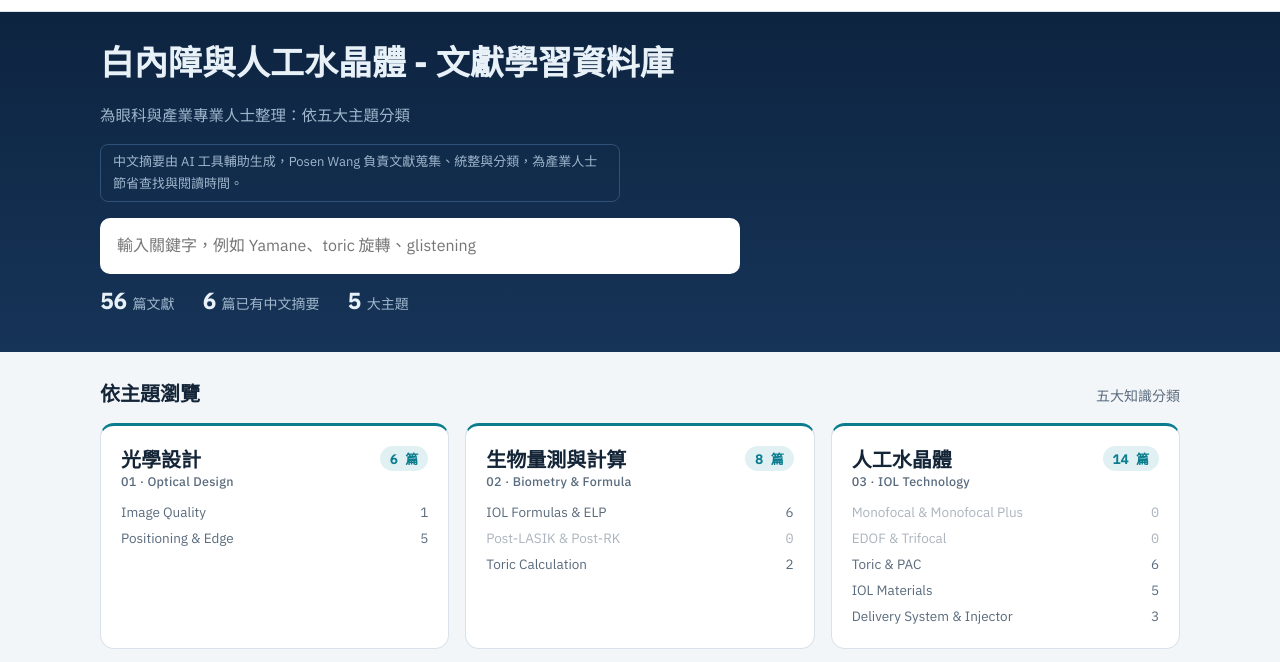
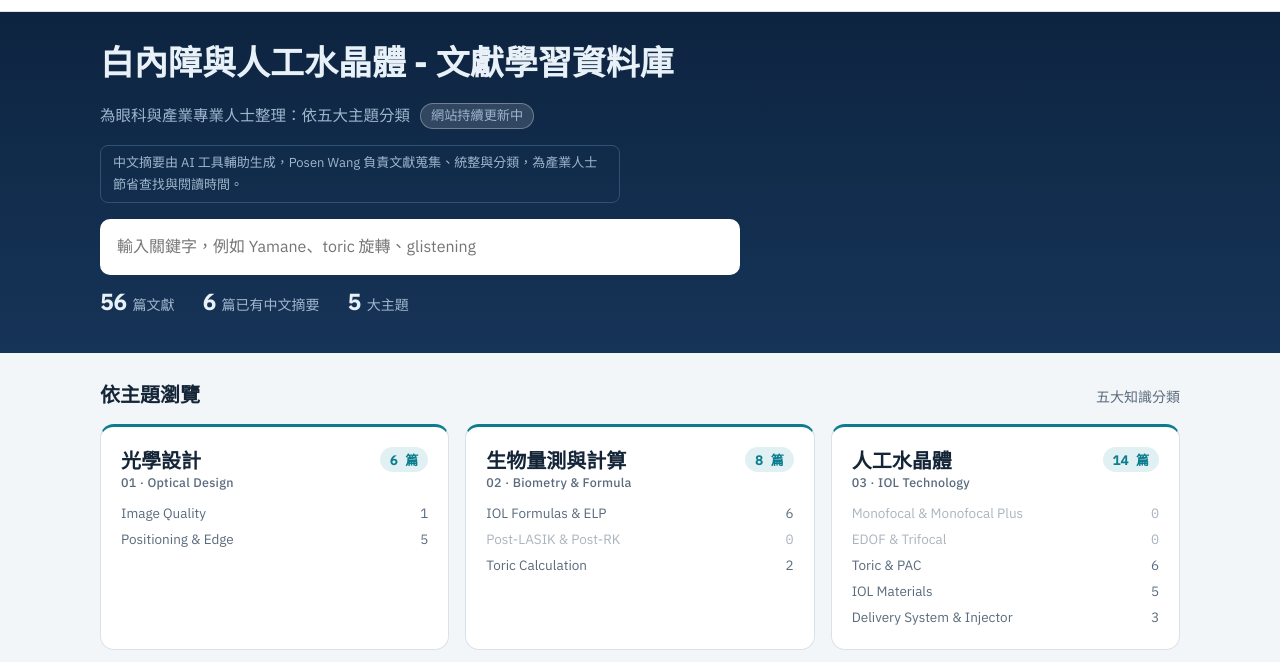
Before and after one commit to Posen-Cataract/cataract-iol-insight, a plain HTML site: page index.html in a window 1280 px wide. Shown: the part 71-733 px from the top of the page. Drawn offline with Linux system fonts and the light colour scheme.

Commit message:
封面加註網站持續更新中
Co-Authored-By: Claude Opus 5.5 <noreply@anthropic.com>
Claude-Session: https://claude.ai/code/session_016wQ7fvYTvoFfUFGo59LGCy

```diff
--- a/index.html
+++ b/index.html
@@ -309,6 +309,7 @@ summary:hover .chev { color: var(--accent); }
 .share-out { font-size: 12.5px; color: var(--accent); display: inline-flex; gap: 6px; align-items: center; flex-wrap: wrap; }
 .share-url { font: inherit; font-size: 12px; width: min(420px, 80vw); padding: 6px 8px; border: 1px solid var(--line); border-radius: 6px; background: var(--surface); color: var(--ink); }
 .fig-ref { margin: 0; padding: 12px 14px; border: 1px dashed var(--line); border-radius: 8px; font-size: 13px; color: var(--muted); }
+.hero-live { display: inline-block; margin-left: 10px; padding: 1px 10px; border-radius: 999px; font-size: 0.85em; background: rgba(255,255,255,.14); border: 1px solid rgba(255,255,255,.3); white-space: nowrap; vertical-align: 1px; }
 </style>
 </head>
 <body>
@@ -372,7 +373,7 @@ function hero(on) {
   const list = all();
   heroEl.innerHTML = `<section class="hero"><div class="wrap">
     <h1>白內障與人工水晶體 - 文獻學習資料庫</h1>
-    <p>為眼科與產業專業人士整理：依${['零','一','二','三','四','五','六','七','八','九','十'][DATA.categories.length] || DATA.categories.length}大主題分類</p>
+    <p>為眼科與產業專業人士整理：依${['零','一','二','三','四','五','六','七','八','九','十'][DATA.categories.length] || DATA.categories.length}大主題分類<span class="hero-live">網站持續更新中</span></p>
     <p class="ai-note">中文摘要由 AI 工具輔助生成，Posen Wang 負責文獻蒐集、統整與分類，為產業人士節省查找與閱讀時間。</p>
     <div class="hero-search"><input id="q" type="search" placeholder="輸入關鍵字，例如 Yamane、toric 旋轉、glistening" aria-label="搜尋文獻" value="${esc(state.query)}"></div>
     <div class="hero-stats"><span><b>${list.length}</b>篇文獻</span><span><b>${list.filter(has).length}</b>篇已有中文摘要</span><span><b>${DATA.categories.length}</b>大主題</span></div>
```
